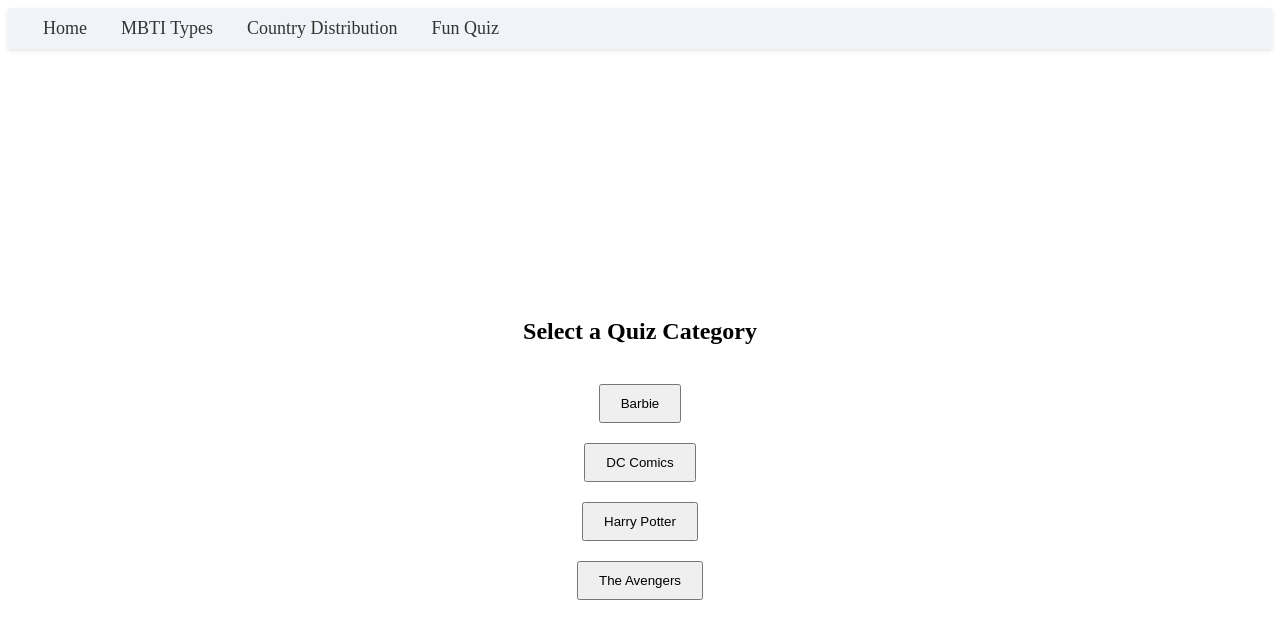
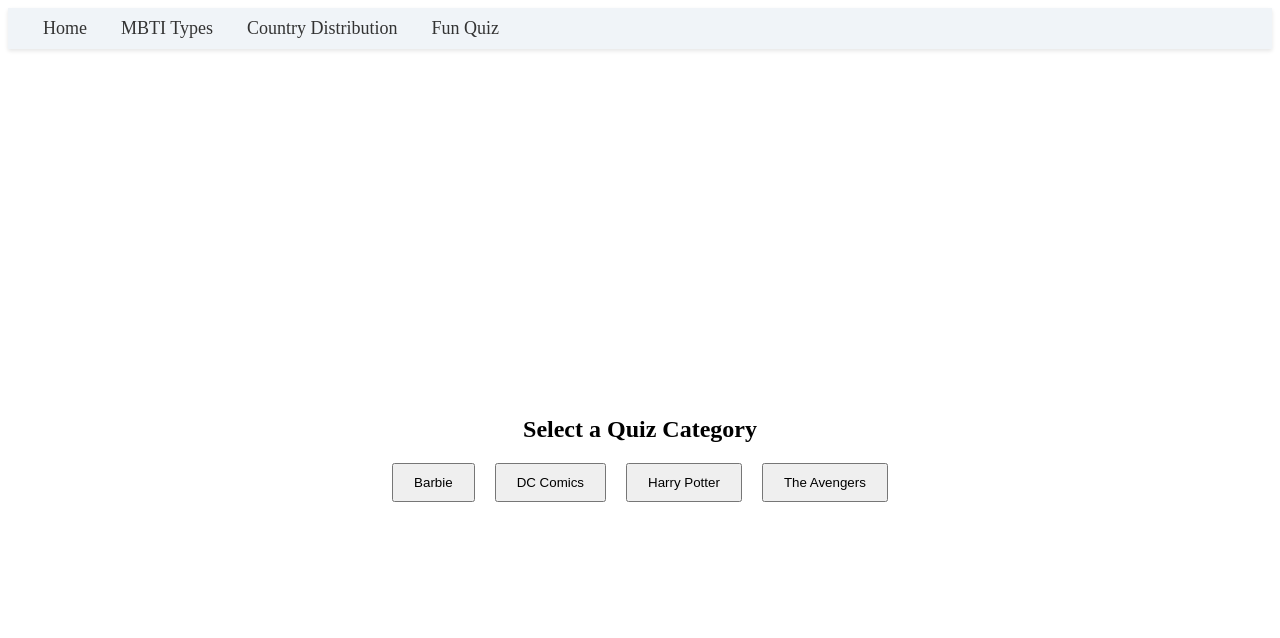
Before and after one commit to jessiezhang199/dsc106_final, a SvelteKit app: page /quiz in a window 1280 px wide. Shown: the top 638 px of the page. Built offline with nearby package versions, Linux system fonts and the light colour scheme.

Commit message:
beautify quiz page

```diff
--- a/src/routes/quiz/+page.svelte
+++ b/src/routes/quiz/+page.svelte
@@ -108,50 +108,58 @@
 </script>
 
 <style>
-  /* Other styles... */
-
-  .quiz-image {
-    width: auto; /* maintain aspect ratio */
-    max-width: 50%; /* adjust this value to scale the image size */
-    height: auto; /* maintain aspect ratio */
-    border-radius: 10px; /* if you want rounded corners */
-  }
   .centered-container {
     display: flex;
     flex-direction: column;
     align-items: center;
     justify-content: center;
-    min-height: 100vh; /* Full height */
+    min-height: 100vh;
   }
 
   .quiz-container {
-    text-align: center; /* Center text */
+    text-align: center;
     display: flex;
-    flex-direction: column; /* Stack elements vertically */
-    align-items: center; /* Center elements horizontally */
-    gap: 20px; /* Space between elements */
+    flex-direction: column;
+    align-items: center;
+    gap: 20px;
+  }
+
+  .categories-container {
+    display: flex;
+    flex-wrap: wrap;
+    justify-content: center;
+    gap: 20px;
   }
 
   .choices-container {
     display: flex;
-    flex-direction: column; /* Stack buttons vertically */
-    align-items: center; /* Center buttons horizontally */
-    gap: 10px; /* Space between buttons */
+    flex-direction: row;
+    justify-content: center;
+    gap: 10px;
+  }
+
+  .quiz-image {
+    max-width: 50%;
+    height: auto;
+    border-radius: 10px;
   }
 
   button {
     padding: 10px 20px;
     cursor: pointer;
-    /* Additional button styling here */
+  }
+
+  h2 {
+    width: 100%; /* Ensure the title spans the full width */
+    text-align: center; /* Center the title */
   }
 </style>
 
 
 {#if !quizStarted && !showResults}
   <div class="centered-container">
-    <!-- Category Selection Buttons -->
-    <div class="quiz-container">
-      <h2>Select a Quiz Category</h2>
+    <h2>Select a Quiz Category</h2>
+    <div class="categories-container">
       {#each Object.keys(categoryImages) as category (category)}
         <button on:click={() => { selectedCategory = category; startQuiz(); }}>
           {category}
@@ -161,25 +169,21 @@
   </div>
 {:else if quizStarted}
   <div class="centered-container">
-    <!-- Quiz Question and Choices -->
     <div class="quiz-container">
       <img class="quiz-image" src={`${base}/mbti_images/quiz_data/${selectedCategory}/${imagesForQuiz[currentQuestionIndex]}`} alt="Character image">
       <div class="choices-container">
         {#each currentChoices as choice}
           <button on:click={() => selectAnswer(choice)}>{choice}</button>
         {/each}
-        {#if showFeedback}
-          <p>{feedbackMessage}</p>
-        {/if}
       </div>
+      {#if showFeedback}
+        <p>{feedbackMessage}</p>
+      {/if}
     </div>
   </div>
 {:else if showResults}
   <div class="centered-container">
-    <!-- Quiz Results -->
-    <div class="quiz-container">
-      <p>{resultsMessage}</p>
-      <button on:click={restartQuiz}>Give another shot and see what other cool characters we have</button>
-    </div>
+    <p>{resultsMessage}</p>
+    <button on:click={restartQuiz}>Give another shot and see what other cool characters we have</button>
   </div>
 {/if}
```
Also changed, not shown: src/routes/16picture/+page.svelte (line endings or trailing spaces).
